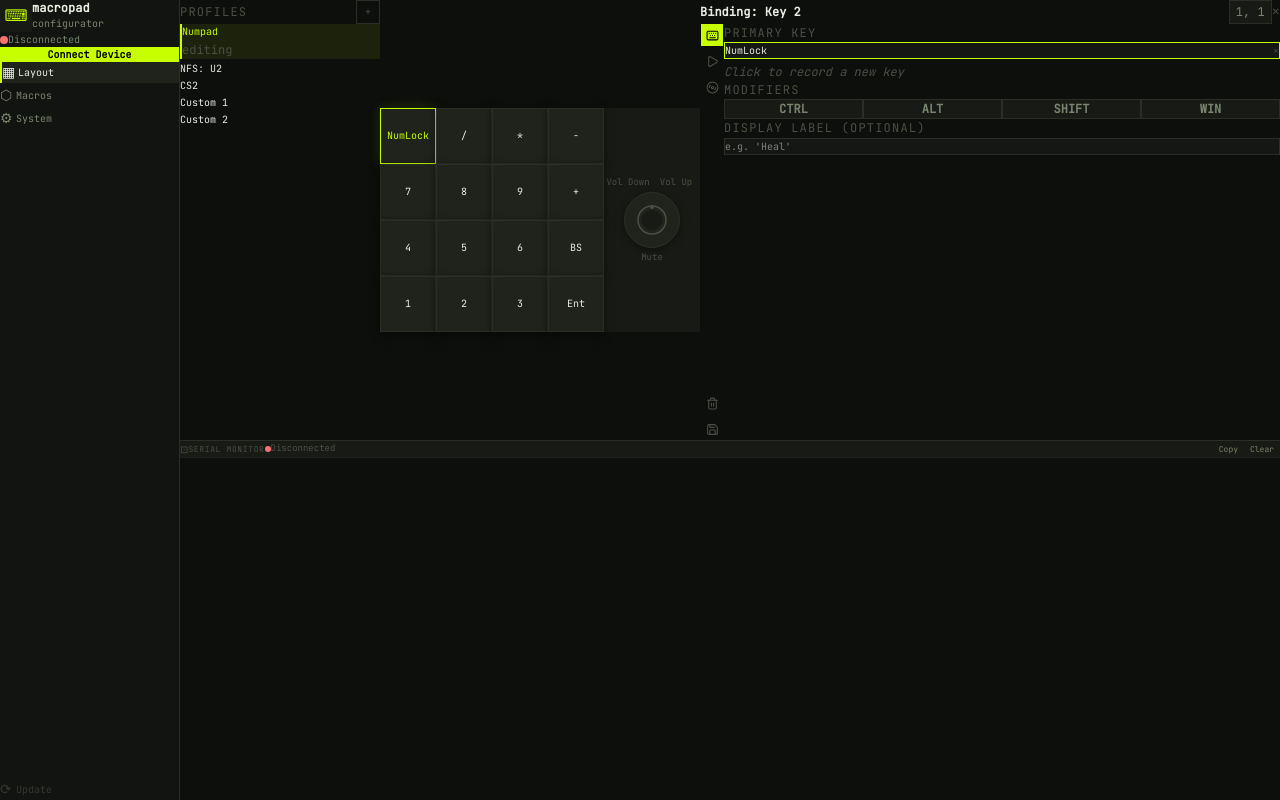
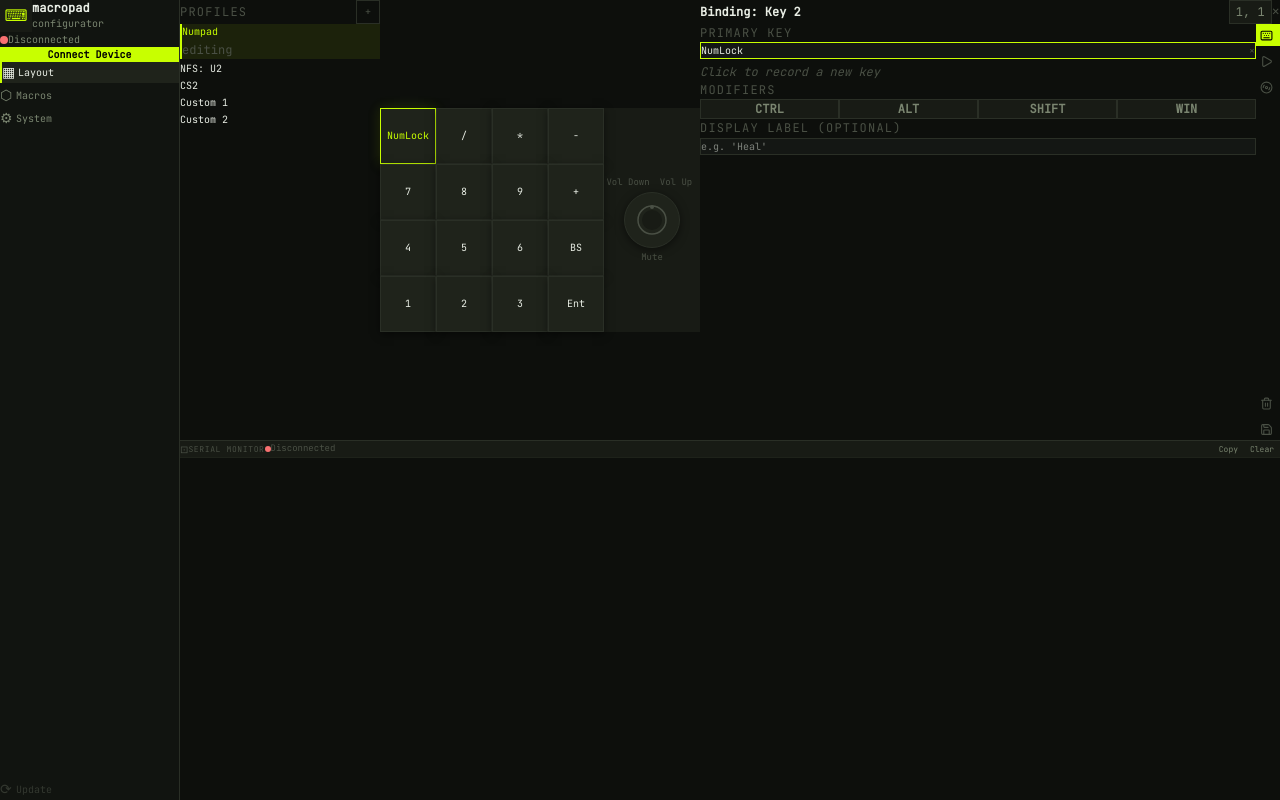
Before and after one commit to abrasha0/macropad-webui, a React (Vite) app: page / in a window 1280 px wide. Both pictures are taken after a click on the button "NumLock". Built offline with nearby package versions, Linux system fonts and the light colour scheme.

Commit message:
feat: redefined binding component navigation

```diff
--- a/src/components/layout-view/BindingPanel.tsx
+++ b/src/components/layout-view/BindingPanel.tsx
@@ -27,14 +27,29 @@ export default function BindingPanel({
   strings: string[];
   onAddMacro: () => void;
 }) {
-  const { layers, activeLayer, activeKey, activeEncoderAction, setActiveKey, setActiveEncoderAction, updateKey, updateEncoder } = useLayout();
+  const {
+    layers,
+    activeLayer,
+    activeKey,
+    activeEncoderAction,
+    setActiveKey,
+    setActiveEncoderAction,
+    updateKey,
+    updateEncoder,
+  } = useLayout();
   const { isConnected } = useDevice();
 
   // ---- ALL hooks unconditionally ----
   const [bindingTab, setBindingTab] = useState("keystroke");
-  const [mods, setMods] = useState({ CTRL: false, ALT: false, SHIFT: false, WIN: false });
+  const [mods, setMods] = useState({
+    CTRL: false,
+    ALT: false,
+    SHIFT: false,
+    WIN: false,
+  });
   const [savedStatus, setSavedStatus] = useState(false);
   const [encAction, setEncAction] = useState("left");
+  const [navExpanded, setNavExpanded] = useState(false);
 
   // Dismiss on Escape
   useEffect(() => {
@@ -53,7 +68,9 @@ export default function BindingPanel({
   const encoder = layers[activeLayer]?.encoder;
 
   const current = String(
-    activeKey ? (layers[activeLayer]?.keys?.[activeKey.rIdx]?.[activeKey.cIdx] || "") : ""
+    activeKey
+      ? layers[activeLayer]?.keys?.[activeKey.rIdx]?.[activeKey.cIdx] || ""
+      : "",
   );
   const baseKey = current.split("+").pop() || "";
   const isMacroBinding = current.startsWith("M:");
@@ -63,7 +80,7 @@ export default function BindingPanel({
       if (!activeKey) return;
       updateKey(activeKey.rIdx, activeKey.cIdx, val);
     },
-    [activeKey, updateKey]
+    [activeKey, updateKey],
   );
 
   const buildBinding = useCallback(
@@ -82,7 +99,7 @@ export default function BindingPanel({
         commit(key);
       }
     },
-    [commit, mods, activeKey]
+    [commit, mods, activeKey],
   );
 
   const handleSave = useCallback(() => {
@@ -151,7 +168,13 @@ export default function BindingPanel({
           >
             Encoder Binding
           </span>
-          <div style={{ display: "flex", alignItems: "center", gap: "var(--space-2)" }}>
+          <div
+            style={{
+              display: "flex",
+              alignItems: "center",
+              gap: "var(--space-2)",
+            }}
+          >
             <Badge>ENC</Badge>
             <button
               onClick={dismiss}
@@ -164,8 +187,12 @@ export default function BindingPanel({
                 fontFamily: "inherit",
                 lineHeight: 1,
               }}
-              onMouseEnter={(e) => (e.currentTarget.style.color = "var(--text-primary)")}
-              onMouseLeave={(e) => (e.currentTarget.style.color = "var(--text-muted)")}
+              onMouseEnter={(e) =>
+                (e.currentTarget.style.color = "var(--text-primary)")
+              }
+              onMouseLeave={(e) =>
+                (e.currentTarget.style.color = "var(--text-muted)")
+              }
             >
               ✕
             </button>
@@ -205,42 +232,61 @@ export default function BindingPanel({
           ))}
         </div>
 
-        <div style={{ display: "flex", flex: 1, minHeight: 0 }}>
-          {/* Vertical tool column */}
         <div
           style={{
             display: "flex",
+            flex: 1,
+            minHeight: 0,
+            flexDirection: "row-reverse",
+            gap: "var(--space-4)",
+          }}
+        >
+          {/* Vertical tool column — hover to expand — visually on the right via row-reverse */}
+          <div
+            onMouseEnter={() => setNavExpanded(true)}
+            onMouseLeave={() => setNavExpanded(false)}
+            style={{
+              display: "flex",
               flexDirection: "column",
-              alignItems: "center",
               gap: 4,
-              width: 24,
+              width: navExpanded ? 72 : 24,
               flexShrink: 0,
               paddingTop: "var(--space-1)",
               paddingBottom: "var(--space-1)",
+              transition: "width 0.15s ease",
+              overflow: "hidden",
+              whiteSpace: "nowrap",
             }}
           >
             {BINDING_TABS.map((t) => {
-              const Icon = t.id === "keystroke" ? Keyboard : t.id === "macro" ? Play : Disc3;
+              const Icon =
+                t.id === "keystroke"
+                  ? Keyboard
+                  : t.id === "macro"
+                    ? Play
+                    : Disc3;
               return (
                 <button
                   key={t.id}
                   onClick={() => setBindingTab(t.id)}
-                  title={t.label}
                   style={{
-                    width: 22,
+                    display: "flex",
+                    alignItems: "center",
+                    gap: 6,
                     height: 22,
                     border: "none",
                     borderRadius: "var(--radius-sm)",
                     background:
                       bindingTab === t.id ? "var(--accent)" : "transparent",
-                    color:
-                      bindingTab === t.id ? "#000" : "var(--text-muted)",
+                    color: bindingTab === t.id ? "#000" : "var(--text-muted)",
                     cursor: "pointer",
-                    padding: 0,
-                    display: "flex",
-                    alignItems: "center",
-                    justifyContent: "center",
+                    padding: "0 4px",
+                    fontFamily: "inherit",
+                    fontSize: "var(--text-xs)",
+                    fontWeight: 500,
+                    textAlign: "left",
                     transition: "all 0.1s ease",
+                    flexShrink: 0,
                   }}
                   onMouseEnter={(e) => {
                     if (bindingTab !== t.id)
@@ -251,7 +297,8 @@ export default function BindingPanel({
                       e.currentTarget.style.color = "var(--text-muted)";
                   }}
                 >
-                  <Icon size={13} />
+                  <Icon size={13} style={{ flexShrink: 0 }} />
+                  {navExpanded && <span>{t.label}</span>}
                 </button>
               );
             })}
@@ -260,25 +307,32 @@ export default function BindingPanel({
 
             <button
               onClick={dismiss}
-              title="Done"
               style={{
-                width: 22,
+                display: "flex",
+                alignItems: "center",
+                gap: 6,
                 height: 22,
                 border: "none",
                 borderRadius: "var(--radius-sm)",
                 background: "transparent",
                 color: "var(--text-muted)",
                 cursor: "pointer",
-                padding: 0,
-                display: "flex",
-                alignItems: "center",
-                justifyContent: "center",
+                padding: "0 4px",
+                fontFamily: "inherit",
+                fontSize: "var(--text-xs)",
+                textAlign: "left",
                 transition: "all 0.1s ease",
+                flexShrink: 0,
               }}
-              onMouseEnter={(e) => (e.currentTarget.style.color = "var(--text-primary)")}
-              onMouseLeave={(e) => (e.currentTarget.style.color = "var(--text-muted)")}
+              onMouseEnter={(e) =>
+                (e.currentTarget.style.color = "var(--text-primary)")
+              }
+              onMouseLeave={(e) =>
+                (e.currentTarget.style.color = "var(--text-muted)")
+              }
             >
-              <Save size={13} />
+              <Save size={13} style={{ flexShrink: 0 }} />
+              {navExpanded && <span>Done</span>}
             </button>
           </div>
 
@@ -286,7 +340,8 @@ export default function BindingPanel({
             style={{
               flex: 1,
               minWidth: 0,
-              marginLeft: "var(--space-2)",
+              paddingLeft: "var(--space-2)",
+              paddingLeft: "var(--space-2)",
               display: "flex",
               flexDirection: "column",
               gap: "var(--space-3)",
@@ -328,9 +383,14 @@ export default function BindingPanel({
               <div>
                 <SectionLabel>Assign Macro</SectionLabel>
                 <select
-                  value={encoder?.[encAction]?.startsWith("M:") ? encoder[encAction] : ""}
+                  value={
+                    encoder?.[encAction]?.startsWith("M:")
+                      ? encoder[encAction]
+                      : ""
+                  }
                   onChange={(e) => {
-                    if (e.target.value) updateEncoder(encAction, e.target.value);
+                    if (e.target.value)
+                      updateEncoder(encAction, e.target.value);
                   }}
                   style={{
                     width: "100%",
@@ -445,7 +505,13 @@ export default function BindingPanel({
         >
           Binding: Key {row * 4 + col - 3}
         </span>
-        <div style={{ display: "flex", alignItems: "center", gap: "var(--space-2)" }}>
+        <div
+          style={{
+            display: "flex",
+            alignItems: "center",
+            gap: "var(--space-2)",
+          }}
+        >
           <Badge>{`${row}, ${col}`}</Badge>
           <button
             onClick={dismiss}
@@ -458,50 +524,69 @@ export default function BindingPanel({
               fontFamily: "inherit",
               lineHeight: 1,
             }}
-            onMouseEnter={(e) => (e.currentTarget.style.color = "var(--text-primary)")}
-            onMouseLeave={(e) => (e.currentTarget.style.color = "var(--text-muted)")}
+            onMouseEnter={(e) =>
+              (e.currentTarget.style.color = "var(--text-primary)")
+            }
+            onMouseLeave={(e) =>
+              (e.currentTarget.style.color = "var(--text-muted)")
+            }
           >
             ✕
           </button>
         </div>
       </div>
 
-      <div style={{ display: "flex", flex: 1, minHeight: 0 }}>
-        {/* Vertical tool column */}
       <div
         style={{
           display: "flex",
+          flex: 1,
+          minHeight: 0,
+          flexDirection: "row-reverse",
+          gap: "var(--space-4)",
+        }}
+      >
+        {/* Vertical tool column — hover to expand */}
+        <div
+          onMouseEnter={() => setNavExpanded(true)}
+          onMouseLeave={() => setNavExpanded(false)}
+          style={{
+            display: "flex",
             flexDirection: "column",
-            alignItems: "center",
             gap: 4,
-            width: 24,
+            width: navExpanded ? 72 : 24,
             flexShrink: 0,
             paddingTop: "var(--space-1)",
             paddingBottom: "var(--space-1)",
+            transition: "width 0.15s ease",
+            overflow: "hidden",
+            whiteSpace: "nowrap",
           }}
         >
           {BINDING_TABS.map((t) => {
-            const Icon = t.id === "keystroke" ? Keyboard : t.id === "macro" ? Play : Disc3;
+            const Icon =
+              t.id === "keystroke" ? Keyboard : t.id === "macro" ? Play : Disc3;
             return (
               <button
                 key={t.id}
                 onClick={() => setBindingTab(t.id)}
-                title={t.label}
                 style={{
-                  width: 22,
+                  display: "flex",
+                  alignItems: "center",
+                  gap: 6,
                   height: 22,
                   border: "none",
                   borderRadius: "var(--radius-sm)",
                   background:
                     bindingTab === t.id ? "var(--accent)" : "transparent",
-                  color:
-                    bindingTab === t.id ? "#000" : "var(--text-muted)",
+                  color: bindingTab === t.id ? "#000" : "var(--text-muted)",
                   cursor: "pointer",
-                  padding: 0,
-                  display: "flex",
-                  alignItems: "center",
-                  justifyContent: "center",
+                  padding: "0 4px",
+                  fontFamily: "inherit",
+                  fontSize: "var(--text-xs)",
+                  fontWeight: 500,
+                  textAlign: "left",
                   transition: "all 0.1s ease",
+                  flexShrink: 0,
                 }}
                 onMouseEnter={(e) => {
                   if (bindingTab !== t.id)
@@ -512,60 +597,72 @@ export default function BindingPanel({
                     e.currentTarget.style.color = "var(--text-muted)";
                 }}
               >
-                <Icon size={13} />
+                <Icon size={13} style={{ flexShrink: 0 }} />
+                {navExpanded && <span>{t.label}</span>}
               </button>
             );
           })}
 
-          {/* Spacer */}
           <div style={{ flex: 1 }} />
 
-          {/* Clear */}
           <button
             onClick={handleClear}
-            title="Clear binding"
             style={{
-              width: 22,
+              display: "flex",
+              alignItems: "center",
+              gap: 6,
               height: 22,
               border: "none",
               borderRadius: "var(--radius-sm)",
               background: "transparent",
               color: "var(--text-muted)",
               cursor: "pointer",
-              padding: 0,
+              padding: "0 4px",
+              fontFamily: "inherit",
+              fontSize: "var(--text-xs)",
+              textAlign: "left",
+              transition: "all 0.1s ease",
+              flexShrink: 0,
+            }}
+            onMouseEnter={(e) =>
+              (e.currentTarget.style.color = "var(--danger)")
+            }
+            onMouseLeave={(e) =>
+              (e.currentTarget.style.color = "var(--text-muted)")
+            }
+          >
+            <Trash2 size={13} style={{ flexShrink: 0 }} />
+            {navExpanded && <span>Clear</span>}
+          </button>
+
+          <button
+            onClick={handleSave}
+            style={{
               display: "flex",
               alignItems: "center",
-              justifyContent: "center",
-              transition: "all 0.1s ease",
-            }}
-            onMouseEnter={(e) => (e.currentTarget.style.color = "var(--danger)")}
-            onMouseLeave={(e) => (e.currentTarget.style.color = "var(--text-muted)")}
-          >
-            <Trash2 size={13} />
-          </button>
-
-          {/* Save */}
-          <button
-            onClick={handleSave}
-            title="Save binding"
-            style={{
-              width: 22,
+              gap: 6,
               height: 22,
               border: "none",
               borderRadius: "var(--radius-sm)",
               background: "transparent",
               color: "var(--text-muted)",
               cursor: "pointer",
-              padding: 0,
-              display: "flex",
-              alignItems: "center",
-              justifyContent: "center",
+              padding: "0 4px",
+              fontFamily: "inherit",
+              fontSize: "var(--text-xs)",
+              textAlign: "left",
               transition: "all 0.1s ease",
+              flexShrink: 0,
             }}
-            onMouseEnter={(e) => (e.currentTarget.style.color = "var(--accent)")}
-            onMouseLeave={(e) => (e.currentTarget.style.color = "var(--text-muted)")}
+            onMouseEnter={(e) =>
+              (e.currentTarget.style.color = "var(--accent)")
+            }
+            onMouseLeave={(e) =>
+              (e.currentTarget.style.color = "var(--text-muted)")
+            }
           >
-            <Save size={13} />
+            <Save size={13} style={{ flexShrink: 0 }} />
+            {navExpanded && <span>Save</span>}
           </button>
         </div>
 
@@ -613,8 +710,12 @@ export default function BindingPanel({
                       fontSize: "var(--text-sm)",
                       fontFamily: "inherit",
                     }}
-                  onMouseEnter={(e) => (e.currentTarget.style.color = "var(--danger)")}
-                  onMouseLeave={(e) => (e.currentTarget.style.color = "var(--text-muted)")}
+                    onMouseEnter={(e) =>
+                      (e.currentTarget.style.color = "var(--danger)")
+                    }
+                    onMouseLeave={(e) =>
+                      (e.currentTarget.style.color = "var(--text-muted)")
+                    }
                   >
                     ×
                   </button>
@@ -637,7 +738,12 @@ export default function BindingPanel({
                   {["CTRL", "ALT", "SHIFT", "WIN"].map((m) => (
                     <button
                       key={m}
-                    onClick={() => setMods((prev) => ({ ...prev, [m]: !prev[m as keyof typeof prev] }))}
+                      onClick={() =>
+                        setMods((prev) => ({
+                          ...prev,
+                          [m]: !prev[m as keyof typeof prev],
+                        }))
+                      }
                       style={{
                         flex: 1,
                         padding: "var(--space-1) var(--space-2)",
@@ -736,9 +842,15 @@ export default function BindingPanel({
                       padding: "var(--space-2)",
                       borderRadius: "var(--radius-sm)",
                       border: `1px solid ${current === key ? "var(--accent)" : "var(--border)"}`,
-                    background: current === key ? "var(--accent-glow)" : "var(--bg-surface)",
+                      background:
+                        current === key
+                          ? "var(--accent-glow)"
+                          : "var(--bg-surface)",
                       cursor: "pointer",
-                    color: current === key ? "var(--text-accent)" : "var(--text-primary)",
+                      color:
+                        current === key
+                          ? "var(--text-accent)"
+                          : "var(--text-primary)",
                       fontSize: "var(--text-xs)",
                       fontFamily: "inherit",
                       transition: "all 0.12s ease",
```
Lines whose indentation alone changed are shown as unchanged.
